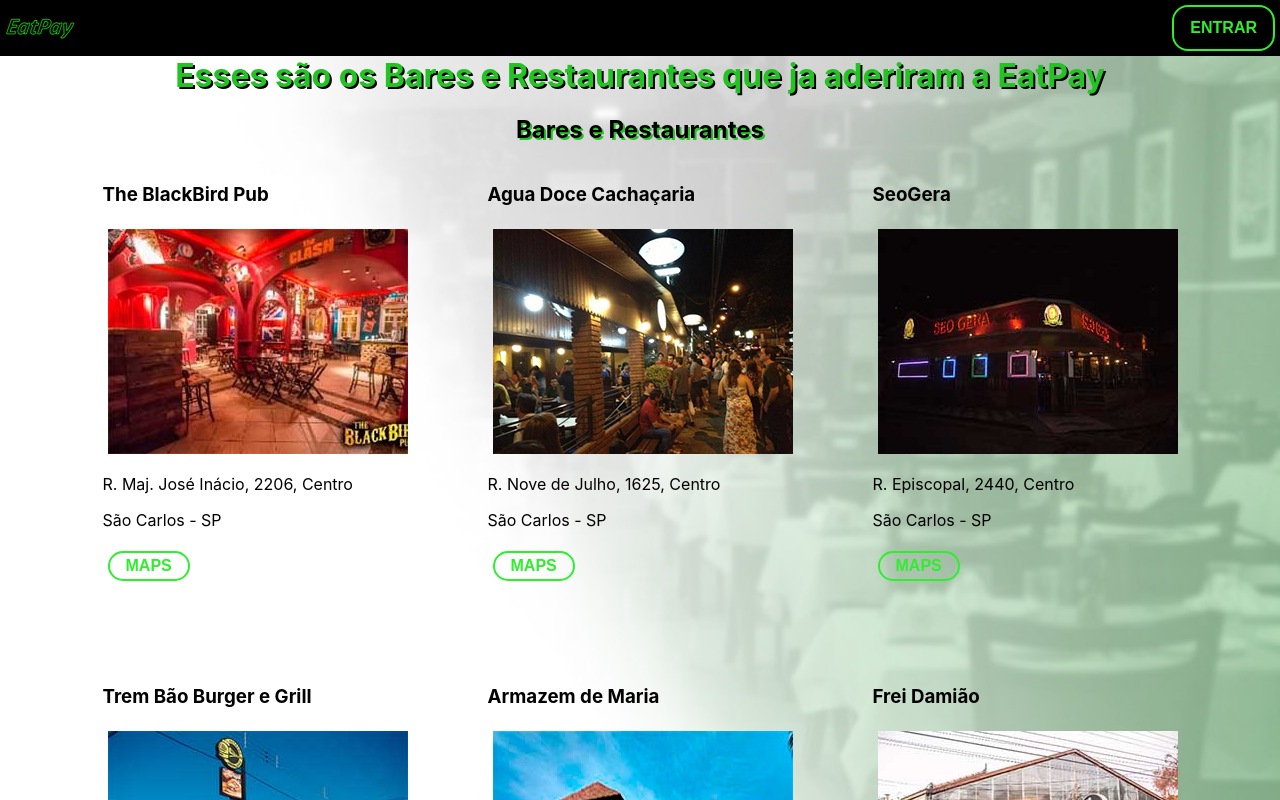
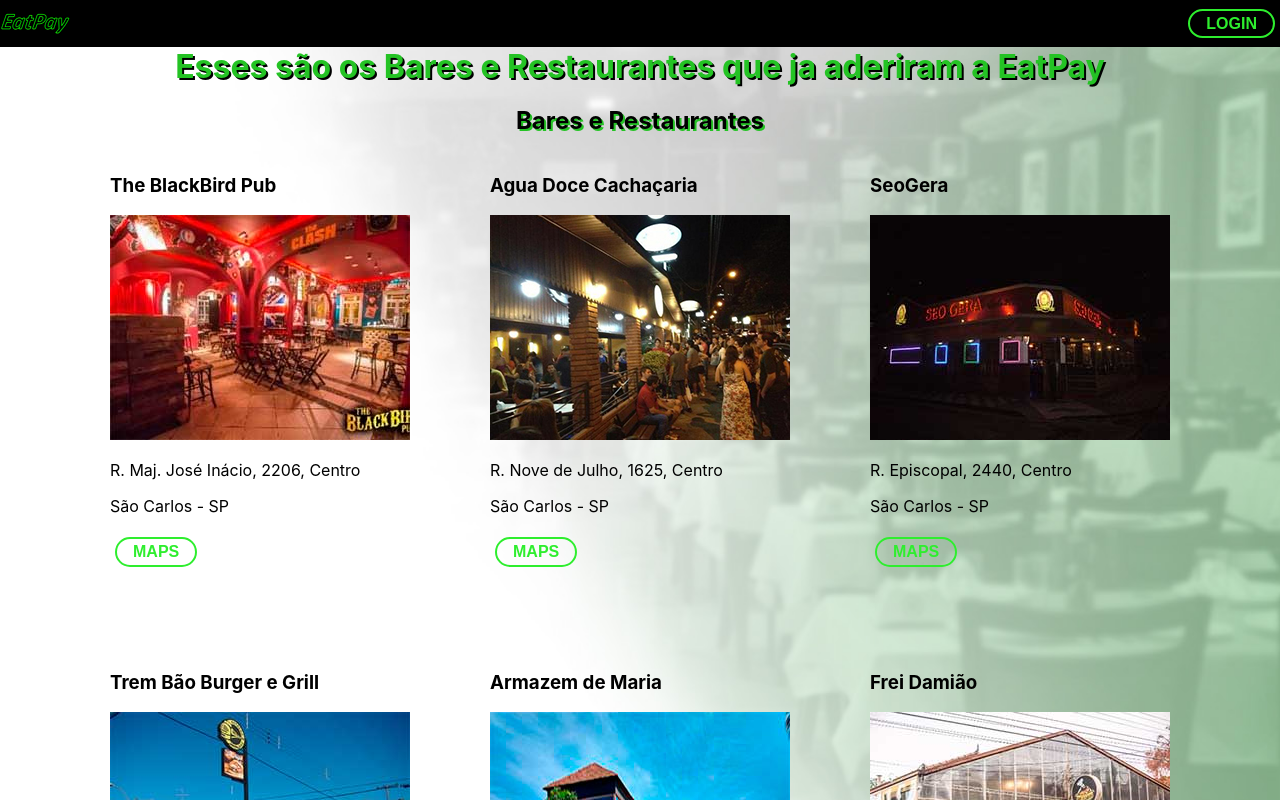
Before and after one commit to alexverrilo/Projeto, a React (Create React App) app in the folder projetointegrador-front-end/: page /bares-restaurantes in a window 1280 px wide. Shown: the top 800 px of the page. Built offline with nearby package versions, Linux system fonts and the light colour scheme.

Commit message:
Criado Login Usuário

```diff
--- a/projetointegrador-front-end/src/components/Botao.tsx
+++ b/projetointegrador-front-end/src/components/Botao.tsx
@@ -1,11 +1,16 @@
 import { FunctionComponent } from "react"
 import styles from '../styles/Botao.module.css'
 
-const Botao: FunctionComponent= ({children}) => {
+type Props = {
+    onClick?: () => void
+}
+
+const Botao: FunctionComponent<Props> = ({onClick, children}) => {
     return (
         <>
-           <button className={`${styles.btn} ${styles.first}`}>{children}</button>
+           <button onClick={ onClick } className={`${styles.btn} ${styles.first}`}>{children}</button>
         </>
     )
 }
+
 export default Botao
--- /dev/null
+++ b/projetointegrador-front-end/src/components/Login.tsx
@@ -0,0 +1,42 @@
+import { FunctionComponent, MouseEventHandler, useState } from "react"
+import Botao from "./Botao"
+import styles from '../styles/Pagina.module.css'
+
+const BotaoLogin : FunctionComponent = () => {
+
+    const [aberto, setAberto] = useState(false)
+    //const [reservado, setReservado] = useState(false)
+
+    const botaoAbrirClicado = () => {
+        setAberto(true)
+    }
+
+    const inputChange = () => {
+    }
+
+    return (
+
+    <div className={styles.login}>
+        {
+            (! aberto) && <Botao onClick={ botaoAbrirClicado }>Login</Botao>
+        }
+        {
+        //    (reservado) && <p>Reservado!</p>
+        }
+
+        {
+            (aberto) && (
+                <form>
+                    <Botao>Entrar</Botao>
+                    <input onChange={ inputChange } placeholder="Usuário" />
+                    <input onChange={ inputChange } placeholder="Senha" />
+                </form>
+            )
+        }
+
+
+    </div>
+
+    )
+}
+export default BotaoLogin
--- a/projetointegrador-front-end/src/components/Pagina.tsx
+++ b/projetointegrador-front-end/src/components/Pagina.tsx
@@ -2,15 +2,17 @@
 import { NavLink } from "react-router-dom"
 import Botao from "./Botao"
 import styles from '../styles/Pagina.module.css'
+import Login from "./Login"
+
 
 const Pagina : FunctionComponent= ({children}) => {
     return (
         <div className={styles.root}>
             <header>
                 <NavLink to="/" >
-                <img src="/content/home.png" alt=""/>
+                <img className={styles.logo} src="/content/home.png" alt=""/>
                 </NavLink>
-                <Botao>ENTRAR</Botao>
+                <Login></Login>
             </header>
             <main>
                 { children }
--- a/projetointegrador-front-end/src/components/Parceiro.tsx
+++ b/projetointegrador-front-end/src/components/Parceiro.tsx
@@ -1,5 +1,4 @@
 import { FunctionComponent, useState } from "react"
-import Pagina from '../components/Pagina'
 import Botao from "./Botao"
 
 type Props = {
@@ -23,9 +22,7 @@
             <img src={ urlImg } alt={`Foto da fachada do ${nome}`} />
             <p>{local}</p>
             <p>{estado}</p>
-            <div onClick={botaobaresclicado}>
-            <Botao>MAPS</Botao>
-            </div>
+            <Botao onClick={botaobaresclicado}>MAPS</Botao>
             {/* <button onClick={botaobaresclicado} className={`${styles.btn} ${styles.first} `}>MAPS</button> */}
             {
                 (ativado) && <iframe src={ urlGoogleMaps } width="200" height="300" style={{border:0}} loading="lazy"></iframe>
--- a/projetointegrador-front-end/src/styles/Botao.module.css
+++ b/projetointegrador-front-end/src/styles/Botao.module.css
@@ -24,7 +24,6 @@
   -webkit-transition: box-shadow 300ms ease-in-out, color 300ms ease-in-out;
   transition: box-shadow 300ms ease-in-out, color 300ms ease-in-out;
 }
-
 .btn:hover, .btn:focus {
   color: rgb(255, 255, 255);
   outline: 0;
--- a/projetointegrador-front-end/src/styles/Pagina.module.css
+++ b/projetointegrador-front-end/src/styles/Pagina.module.css
@@ -2,9 +2,19 @@
     background: black;
     display:flex;
     justify-content: space-between;
-
 }
-img {
-    margin-left: 5px;
-    margin-top: 5px;
+.logo {
+    display: flex;
+    justify-content: center;
 }
+.login{
+    justify-content: center;
+    display: flex;
+    flex-direction: column;
+  }
+  .login form{
+    justify-content: center;
+    display: flex;
+    flex-direction: column;
+    margin: 5px;
+  }
```
Lines whose indentation alone changed are shown as unchanged.
